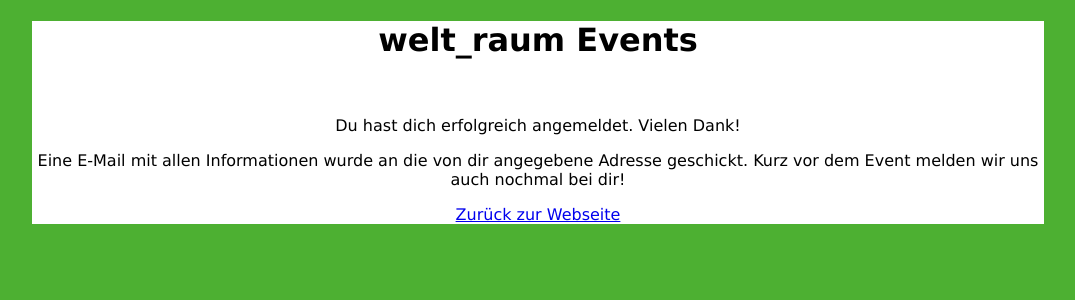
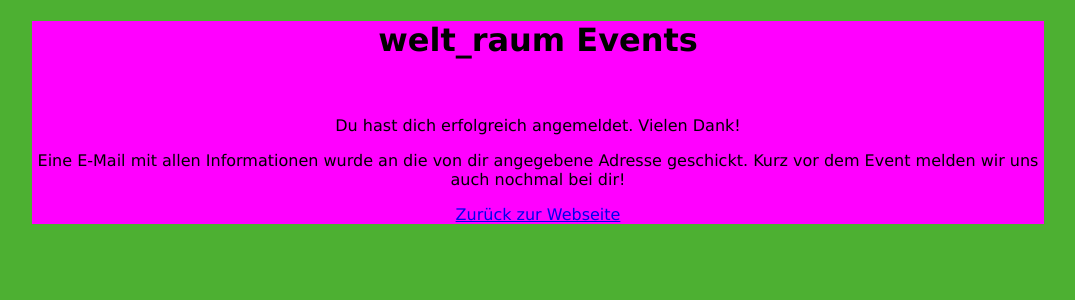
Before and after one commit to grlbrwrg/welt_raum, a Django app: template anmeldungen/templates/anmeldungen/erfolg.html in a window 1280 px wide. Shown: the top 300 px of the page, without its empty margins (102-1177 px from the left). Run offline with Django 3.2, Linux system fonts and the light colour scheme; the template is opened without the code that fills it, so the values that code supplies are empty.

Commit message:
Commit test

```diff
--- a/anmeldungen/static/stylesheet.css
+++ b/anmeldungen/static/stylesheet.css
@@ -3,7 +3,7 @@ body {
 }
 
 div {
-    background-color: #ffffff;
+    background-color: #ff00ff;
     text-align: center;
     font-family: Verdana, Geneva, sans-serif;
     width: 80%;
```
Also changed, not shown: db.sqlite3, 1 other file.
